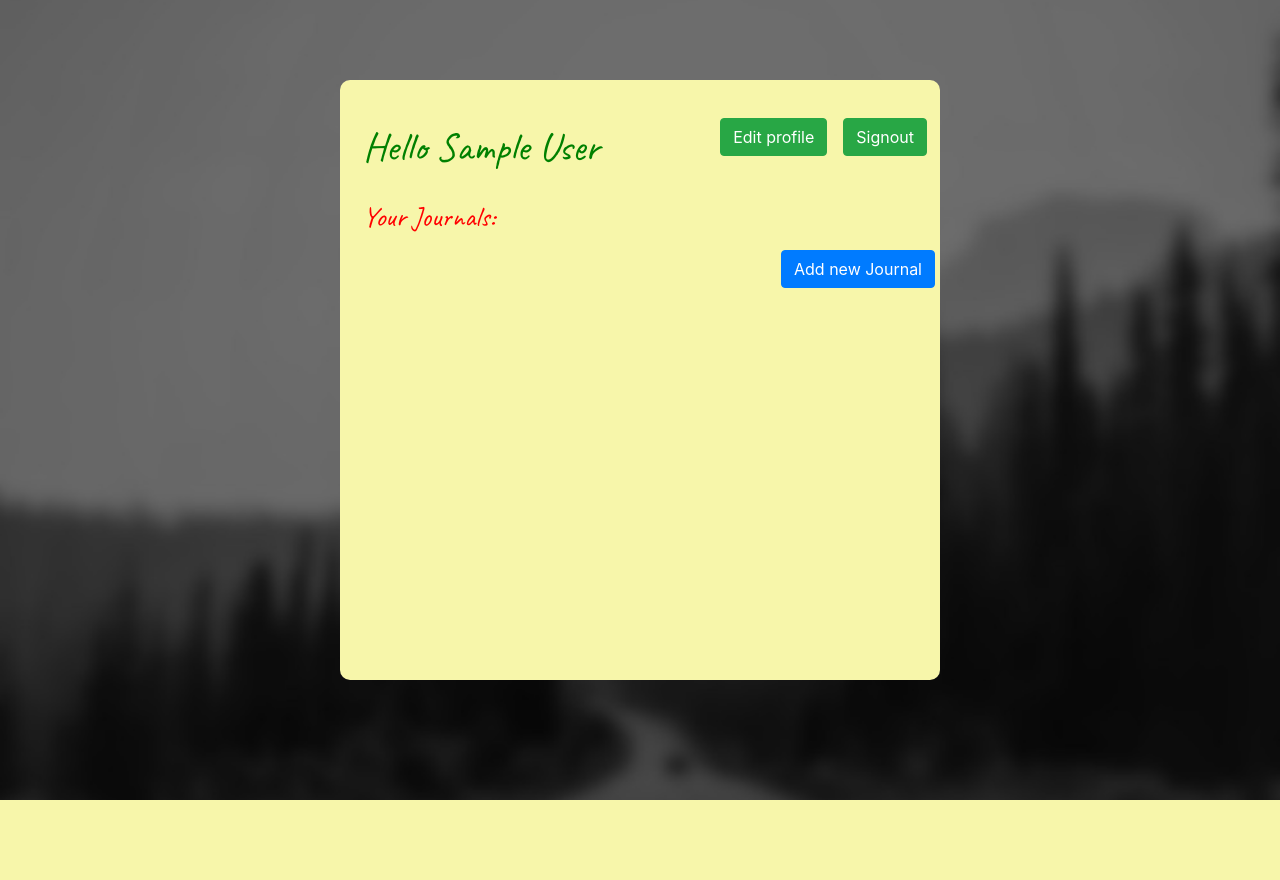
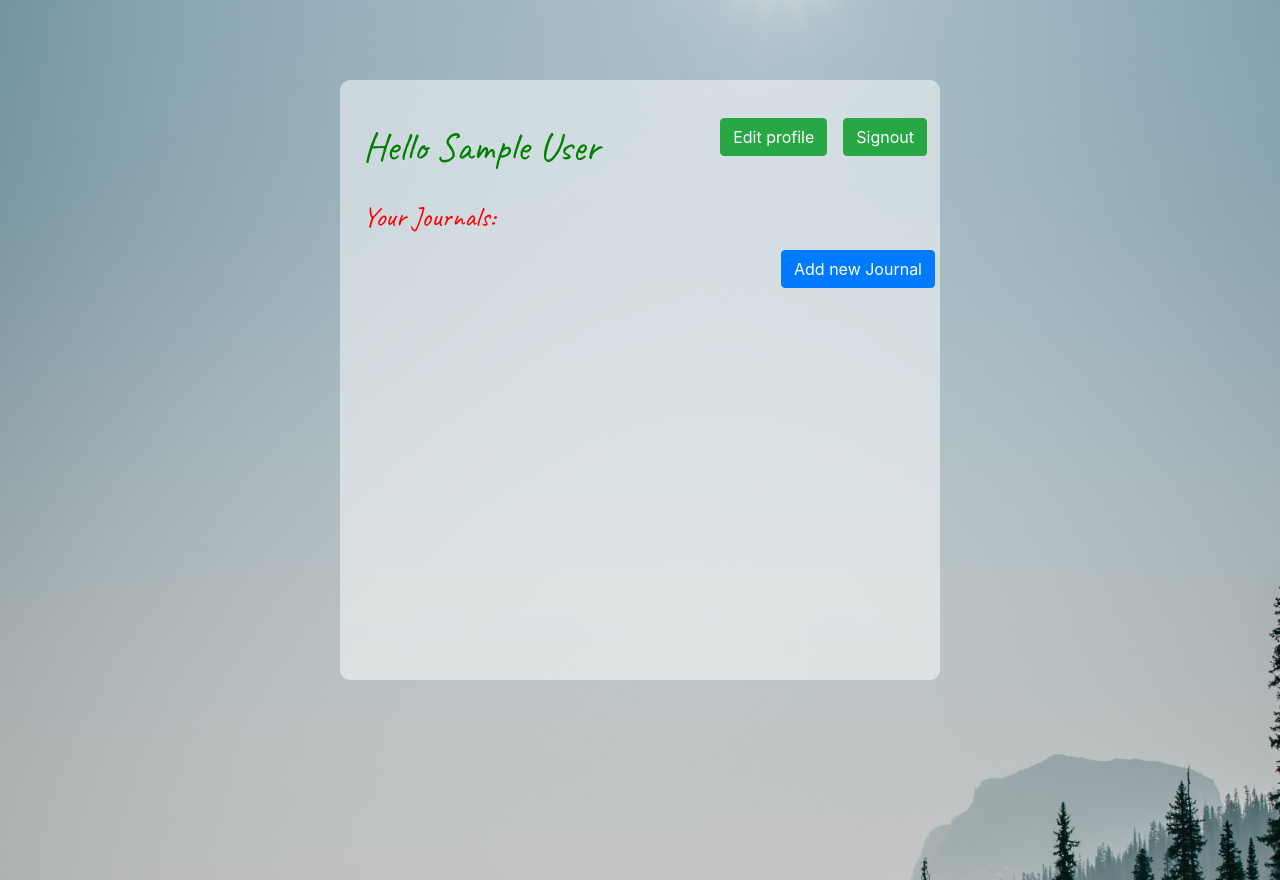
Before and after one commit to kaminikotekar/personal-diary, a PHP site: page /main.php in a window 1280 px wide. Before the commit the page ends 800 px from the top, so only its background shows below. Run offline with PHP 8.4, Linux system fonts and the light colour scheme; the visitor is signed in with stand-in values (Sample User, id 1); data that the repository does not hold is empty; some libraries are stand-ins or nearby versions.

Commit message:
modified css

```diff
--- a/main.php
+++ b/main.php
@@ -24,8 +24,11 @@ die('Could not connect: ' . mysql_error());
     <script src="jquery_ui_go/external/jquery/jquery.js" type="text/javascript"></script>
   <script src="jquery_ui_go/jquery-ui.js"></script>
   <style type="text/css">
+      body, html {
+    height: 100%;
+}
       body{
-background: url(black_bg1.jpg) no-repeat center center fixed;
+background: url(my_dairy_bck.jpg) no-repeat center center fixed;
 -webkit-background-size: cover;
 -moz-background-size: cover;
 -o-background-size: cover;
@@ -36,7 +39,7 @@ background-size: cover;
 .container{
   width: 400px;
   margin-top: 80px;
-  background-color: #F7F6AA;
+ background-color: rgba(255, 255, 255, 0.5);
   padding-top: 30px;
   padding-bottom: 30px;
   padding-right: 5px;
--- a/next_page.php
+++ b/next_page.php
@@ -18,6 +18,9 @@ session_start();
     <script src="jquery_ui_go/external/jquery/jquery.js" type="text/javascript"></script>
   <script src="jquery_ui_go/jquery-ui.js"></script>
   <style type="text/css">
+             body, html {
+    height: 100%;
+}
 
   .bg {
 background: url(black_bg1.jpg) no-repeat center center fixed;
```
Also changed, not shown: index.php (+9 -9 lines).
